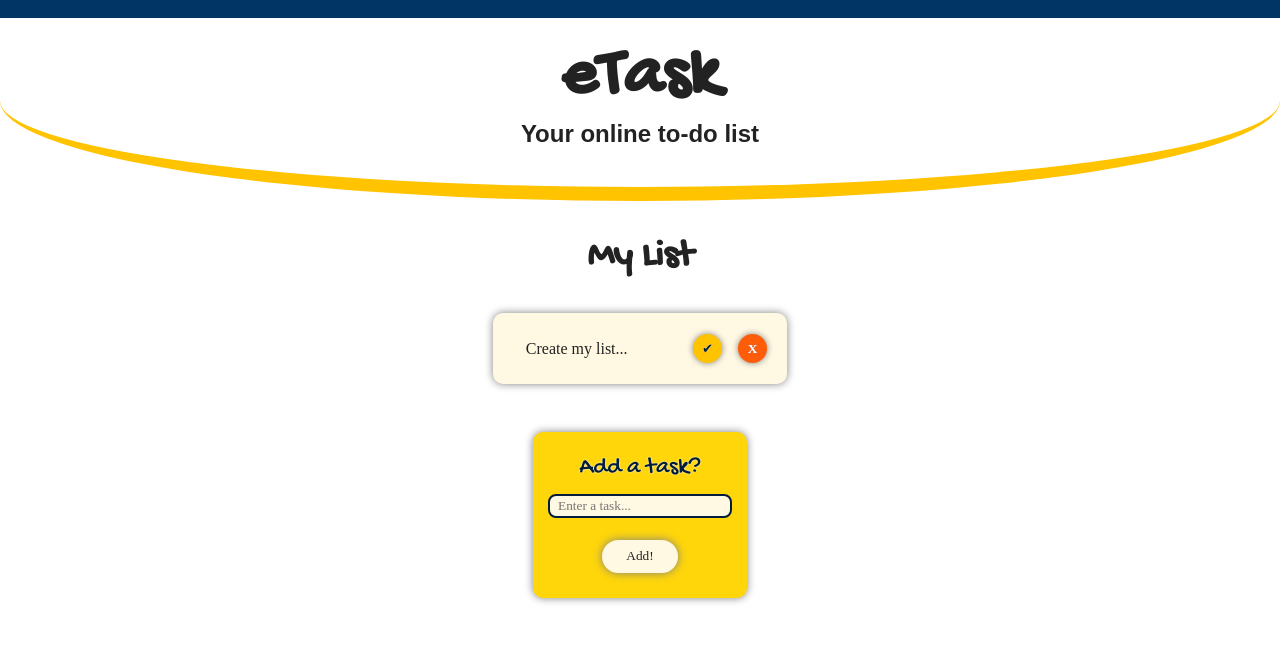
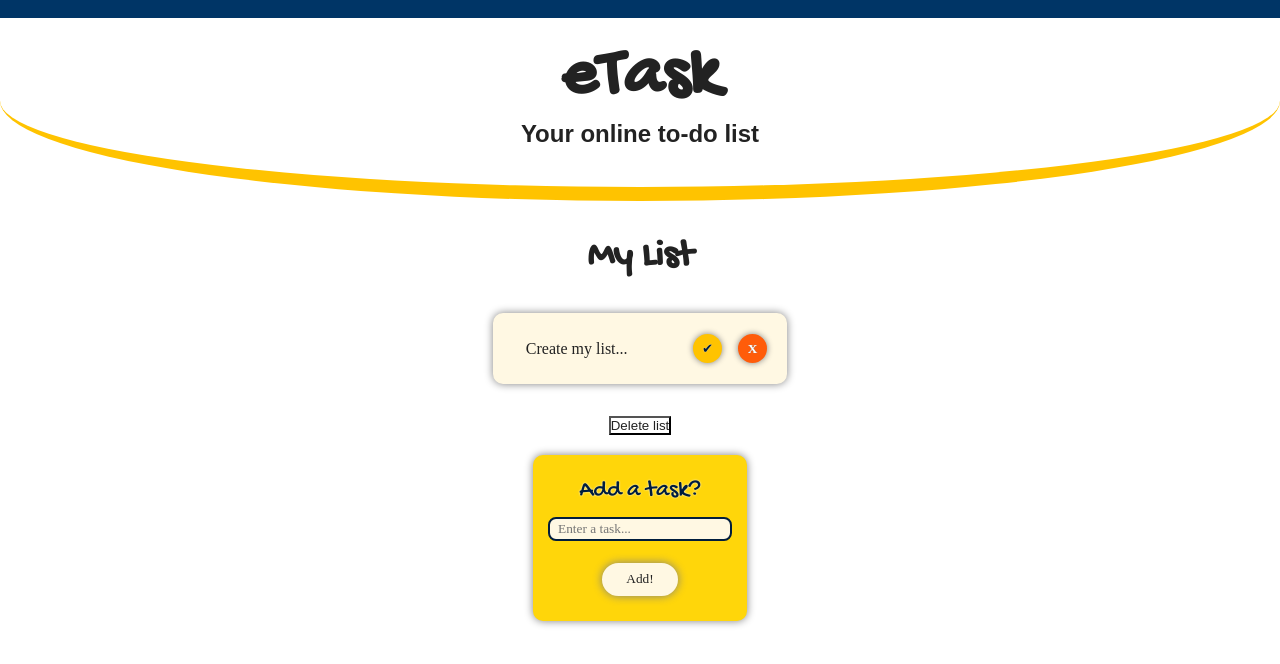
Before and after one commit to gcpearse/to-do-list, a React (Vite) app in the folder to-do-list/: page / in a window 1280 px wide. Shown: the top 664 px of the page. Built offline with nearby package versions, Linux system fonts and the light colour scheme; the HTML template or start-up script is replaced by a standard one; a web font is replaced by a local one.

Commit message:
adds delete list button to clear entire to-do list

```diff
--- a/to-do-list/src/components/Tasks.jsx
+++ b/to-do-list/src/components/Tasks.jsx
@@ -11,6 +11,12 @@ const Tasks = () => {
     }
   ]);
 
+  const handleClick = () => {
+    setTaskList(() => {
+      return [];
+    });
+  };
+
   return (
     <>
       <div id="to-do-list">
@@ -21,6 +27,7 @@ const Tasks = () => {
           })}
         </ol>
       </div>
+      <button id="delete-list-button" onClick={handleClick}>Delete list</button>
       <TaskAdder setTaskList={setTaskList} />
     </>
   );
```
